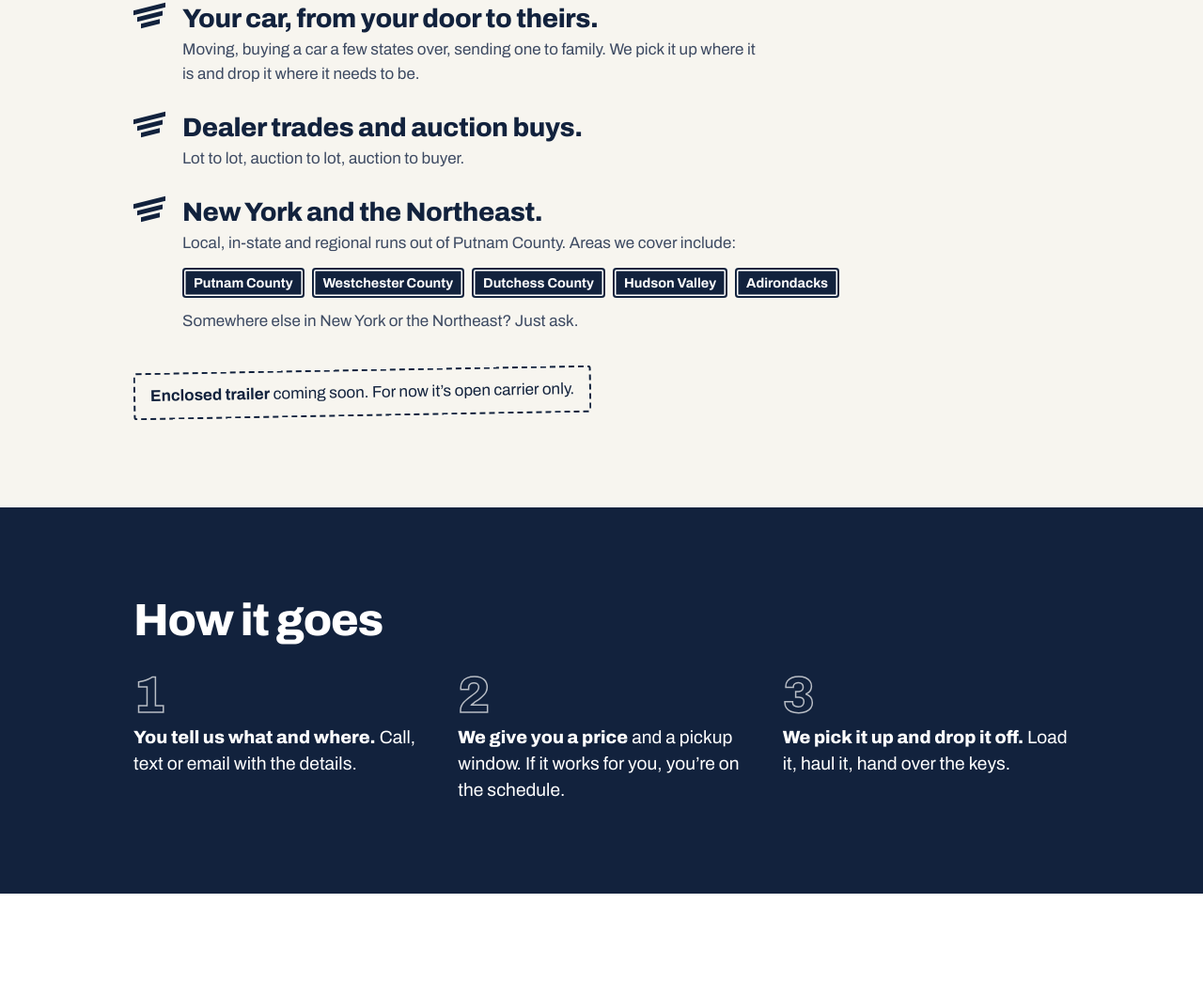
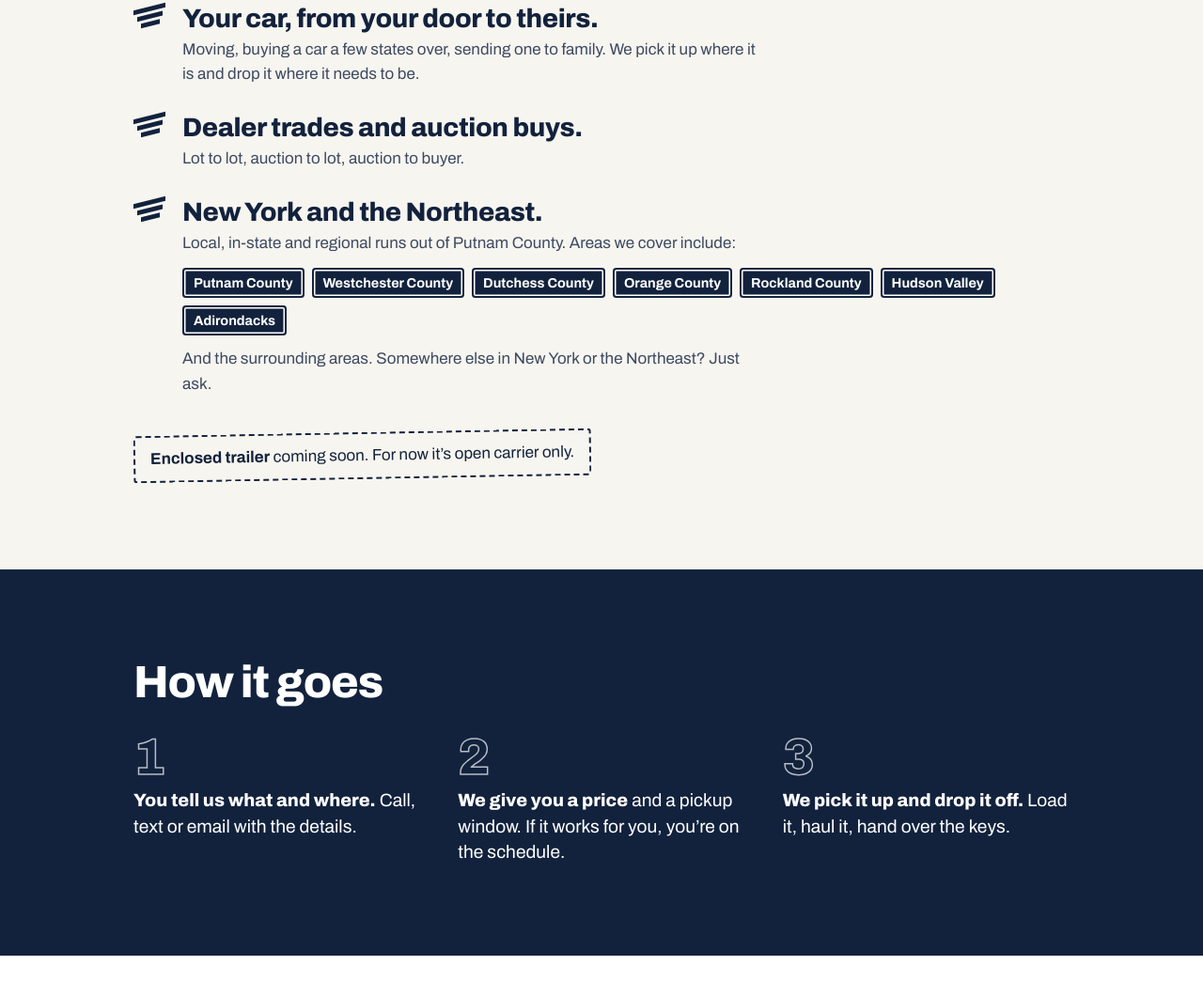
Before and after one commit to aubergine-ux/vatajtransport, a plain HTML site: page index.html in a window 1280 px wide. Shown: the part 993-2037 px from the top of the page at 94% size. Drawn offline with Linux system fonts and the light colour scheme.

Commit message:
Add Orange and Rockland counties and surrounding areas

```diff
--- a/index.html
+++ b/index.html
@@ -5,7 +5,7 @@
   <meta name="viewport" content="width=device-width, initial-scale=1">
 
   <title>Vataj Transport LLC | Car Transport Based in Putnam County, New York</title>
-  <meta name="description" content="Car transport based in Putnam County, New York. Open carrier, door to door, serving Westchester and Dutchess counties, the Hudson Valley and the Adirondacks, plus the rest of New York and the Northeast. Call or text (914) 462-9633.">
+  <meta name="description" content="Car transport based in Putnam County, New York. Open carrier, door to door, serving Westchester, Dutchess, Orange and Rockland counties, the Hudson Valley and the Adirondacks, plus the rest of New York and the Northeast. Call or text (914) 462-9633.">
   <link rel="canonical" href="https://vatajtransport.com/">
   <meta name="robots" content="index, follow">
   <meta name="theme-color" content="#12223D">
@@ -62,6 +62,8 @@
       { "@type": "AdministrativeArea", "name": "Putnam County, New York" },
       { "@type": "AdministrativeArea", "name": "Westchester County, New York" },
       { "@type": "AdministrativeArea", "name": "Dutchess County, New York" },
+      { "@type": "AdministrativeArea", "name": "Orange County, New York" },
+      { "@type": "AdministrativeArea", "name": "Rockland County, New York" },
       { "@type": "Place", "name": "Hudson Valley, New York" },
       { "@type": "Place", "name": "Adirondacks, New York" },
       { "@type": "State", "name": "New York" },
@@ -166,10 +168,12 @@
               <li>Putnam County</li>
               <li>Westchester County</li>
               <li>Dutchess County</li>
+              <li>Orange County</li>
+              <li>Rockland County</li>
               <li>Hudson Valley</li>
               <li>Adirondacks</li>
             </ul>
-            <span>Somewhere else in New York or the Northeast? Just ask.</span>
+            <span>And the surrounding areas. Somewhere else in New York or the Northeast? Just ask.</span>
           </li>
         </ul>
         <p class="soon"><b>Enclosed trailer</b> coming soon. For now it’s open carrier only.</p>
```
